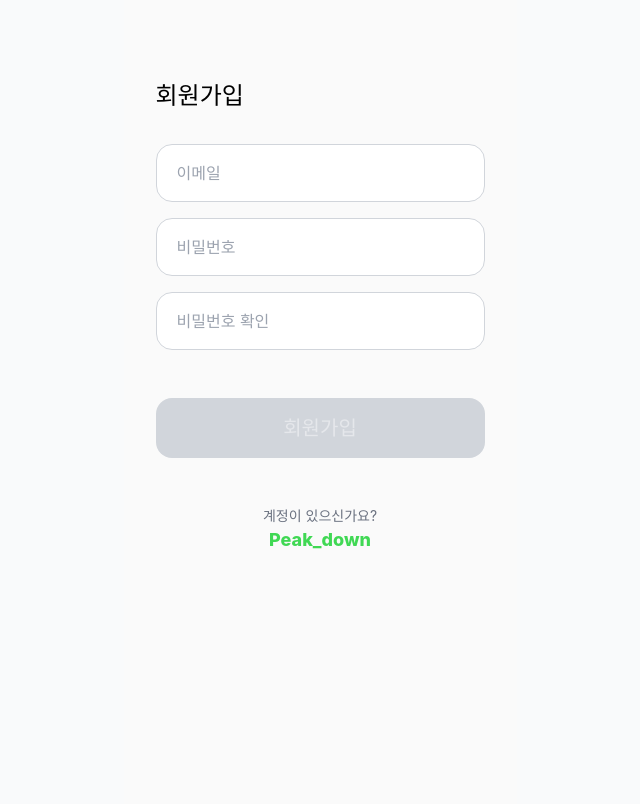
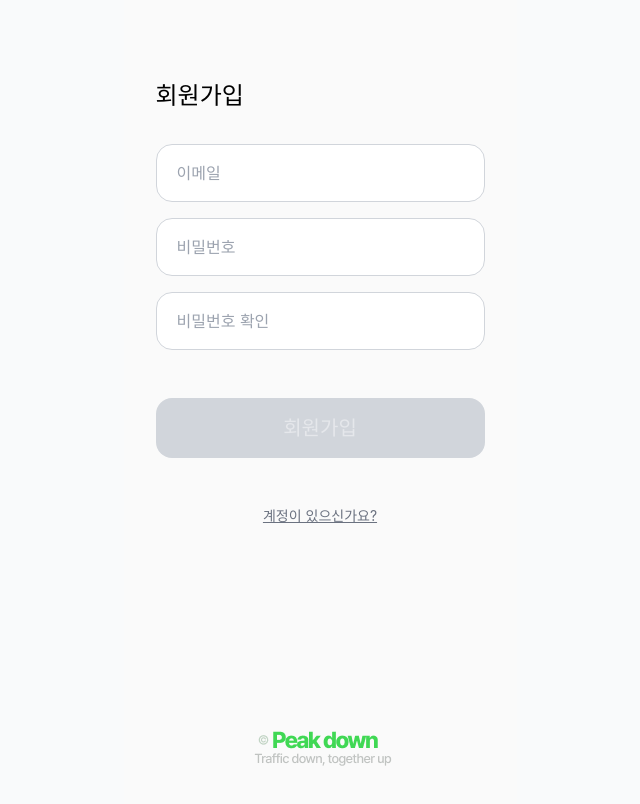
Before and after one commit to khtml-hack/frontend, a React (Vite) app: page /signup in a window 1280 px wide. Shown: the top 804 px of the page, without its empty margins (320-960 px from the left). Built offline with nearby package versions, Linux system fonts and the light colour scheme; no server answers.

Commit message:
하단 피크다운 마크 삽입

```diff
--- a/src/pages/Login.jsx
+++ b/src/pages/Login.jsx
@@ -1,7 +1,7 @@
 import React, { useState, useEffect } from 'react';
 import { useNavigate } from 'react-router-dom';
 import { loginUser } from '../api/userApi';
-
+import Phrase from '../assets/Phrase.png';
 const Login = () => {
     const [email, setEmail] = useState('');
     const [password, setPassword] = useState('');
@@ -100,14 +100,17 @@ const Login = () => {
 
                     {error && <div className="text-red-500 text-sm text-center mb-4">{error}</div>}
 
-                    <button onClick={() => navigate('/signup')} className="text-center text-gray-500 text-sm">
+                    <button
+                        onClick={() => navigate('/signup')}
+                        className="text-center text-gray-500 text-sm underline "
+                    >
                         계정이 없으신가요?
                     </button>
                 </div>
 
                 {/* Footer */}
-                <div className="pb-8 text-center">
-                    <p className="text-lg font-extrabold peak-green">Peak_down</p>
+                <div className="flex justify-center mt-[200px]">
+                    <img src={Phrase} alt="슬로건 이미지" className="w-auto" />
                 </div>
             </div>
         </div>
--- a/src/pages/RecommendationAccepted.jsx
+++ b/src/pages/RecommendationAccepted.jsx
@@ -12,6 +12,7 @@ import {
 import KakaoMap from '../components/map/KakaoMap';
 import RewardModal from '../components/reward/RewardModal';
 import BottomTap from '../components/BottomTap';
+import Phrase from '../assets/Phrase.png';
 
 const RecommendationAccepted = () => {
     console.log('🚀 RecommendationAccepted 컴포넌트 렌더링 시작');
@@ -739,7 +740,7 @@ const RecommendationAccepted = () => {
     const { from, to } = getDisplayAddresses();
 
     return (
-        <div className="mobile-frame">
+        <div className="mobile-frame relative">
             {/* Header Background */}
             <div className="bg-gray-100 h-72 relative">
                 <div className="px-8 pt-8">
@@ -858,7 +859,9 @@ const RecommendationAccepted = () => {
                     </button>
                 </div>
             </div>
-
+            <div className="absolute bottom-[80px] left-0 right-0 flex justify-center">
+                <img src={Phrase} alt="슬로건 이미지" className="w-auto" />
+            </div>
             <BottomTap />
         </div>
     );
--- a/src/pages/Signup.jsx
+++ b/src/pages/Signup.jsx
@@ -1,7 +1,7 @@
 import React, { useState } from 'react';
 import { useNavigate } from 'react-router-dom';
 import { registerUser } from '../api/userApi';
-
+import Phrase from '../assets/Phrase.png';
 const Signup = () => {
     const [email, setEmail] = useState('');
     const [username, setUsername] = useState('');
@@ -182,14 +182,13 @@ const Signup = () => {
                         회원가입
                     </button>
 
-                    <button onClick={() => navigate('/login')} className="text-center text-gray-500 text-sm">
+                    <button onClick={() => navigate('/login')} className="text-center text-gray-500 text-sm underline">
                         계정이 있으신가요?
                     </button>
                 </div>
 
-                {/* Footer */}
-                <div className="pb-8 text-center">
-                    <p className="text-lg font-extrabold peak-green">Peak_down</p>
+                <div className="flex justify-center mt-[200px]">
+                    <img src={Phrase} alt="슬로건 이미지" className="w-auto" />
                 </div>
             </div>
         </div>
```
